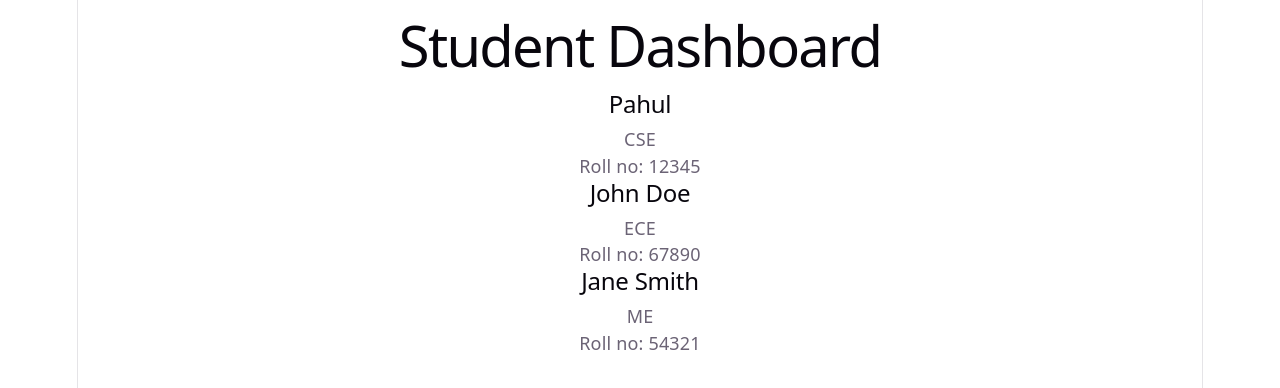
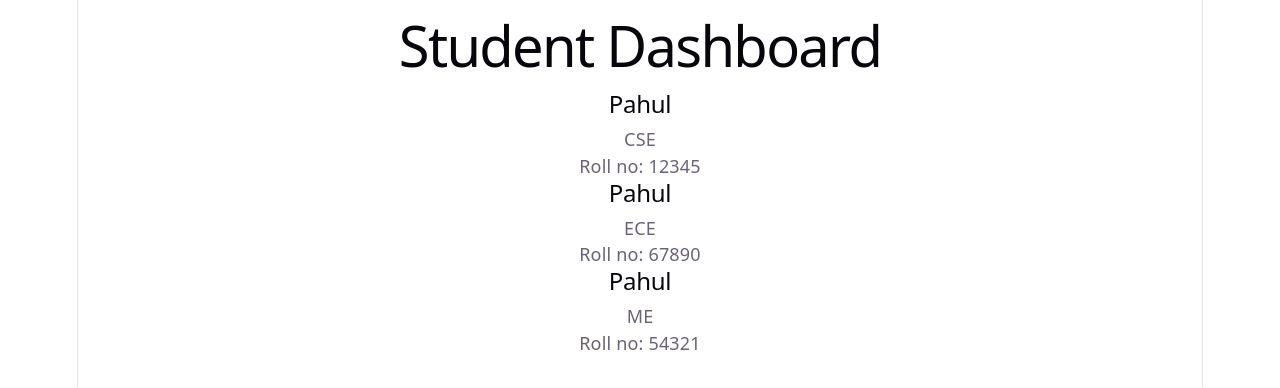
Before and after one commit to pahulmeet-singh/INT252, a React (Vite) app in the folder reactet/: page / in a window 1280 px wide. Shown: the top 388 px of the page. Built offline with nearby package versions, Linux system fonts and the light colour scheme.

Commit message:
card -> children

```diff
--- a/reactet/src/App.jsx
+++ b/reactet/src/App.jsx
@@ -176,7 +176,7 @@
 
 
 //learning props in react
-import StudentCard from './StudentCard';
+import StudentCard from './components/StudentCard';
 function App() {
   return (
     <div>
--- /dev/null
+++ b/reactet/src/components/Card.jsx
@@ -0,0 +1,9 @@
+function Card({children}) {
+  return (
+    <div>
+      {children}
+    </div>
+  )
+}
+
+export default Card;
--- a/reactet/src/StudentCard.jsx
+++ b/reactet/src/components/StudentCard.jsx
@@ -29,15 +29,32 @@
 
 
 //destructuring props in react
+// function StudentCard({ name, course, rollNo }) {
+//   return (
+//     <>
+//     <div>
+//       <h2>{name}</h2>
+//       <p>{course}</p>
+//       <p> Roll no: {rollNo}</p>
+//     </div>
+//     </>
+//   )
+// }
+// export default StudentCard;
+
+
+//multiple components in react
+import Card from './Card';
+import StudentHeader from './StudentHeader';
 function StudentCard({ name, course, rollNo }) {
   return (
-    <>
-    <div>
-      <h2>{name}</h2>
-      <p>{course}</p>
-      <p> Roll no: {rollNo}</p>
-    </div>
-    </>
+    <card>
+      <StudentHeader />
+      <div>
+        <p>{course}</p>
+        <p> Roll no: {rollNo}</p>
+      </div>
+    </card>
   )
 }
 export default StudentCard;
--- /dev/null
+++ b/reactet/src/components/StudentHeader.jsx
@@ -0,0 +1,10 @@
+function StudentHeader() {
+  return (
+    <>
+    <div>
+        <h2> Pahul</h2>
+    </div>
+    </>
+  )
+}
+export default StudentHeader;
```
